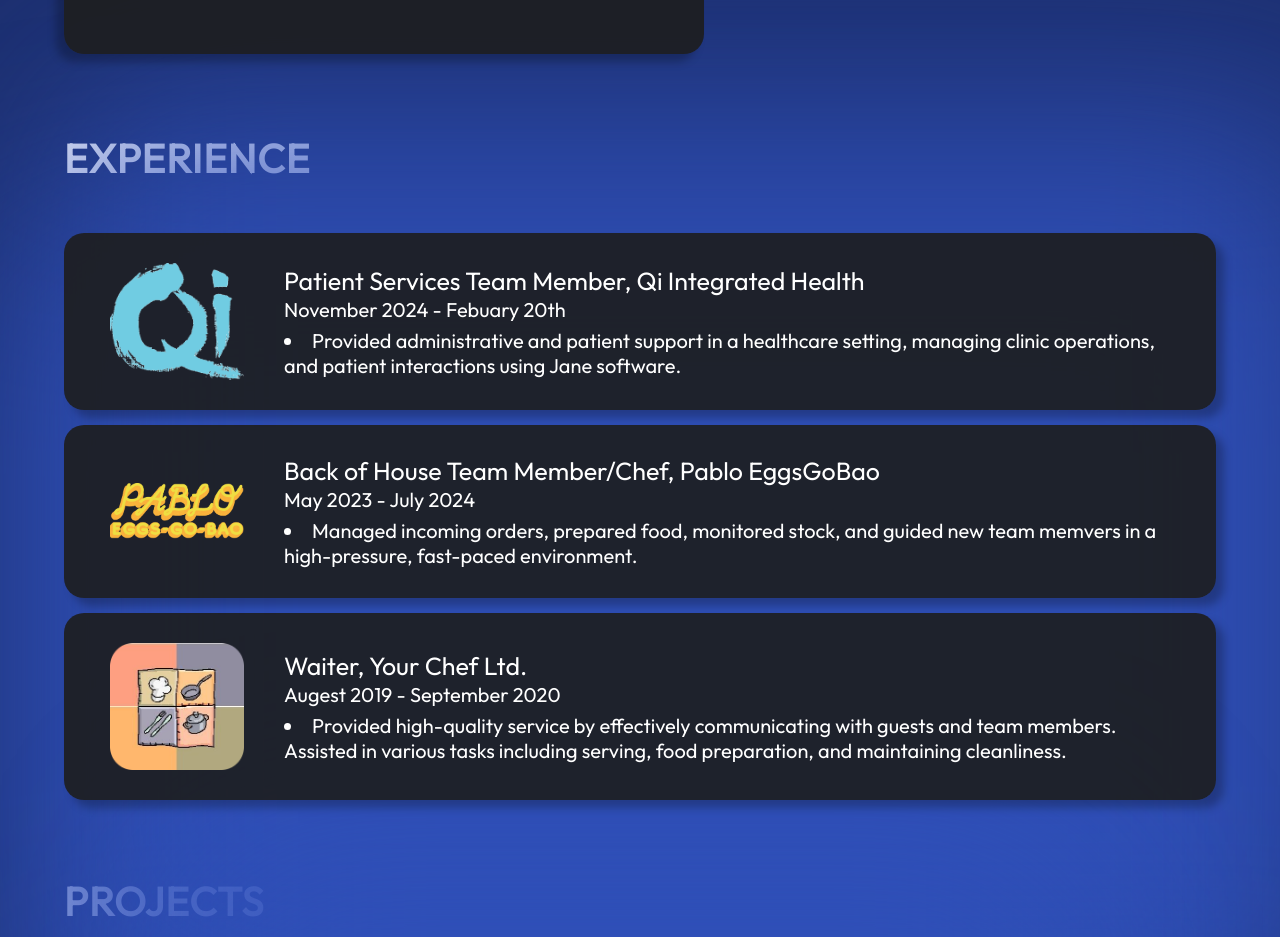
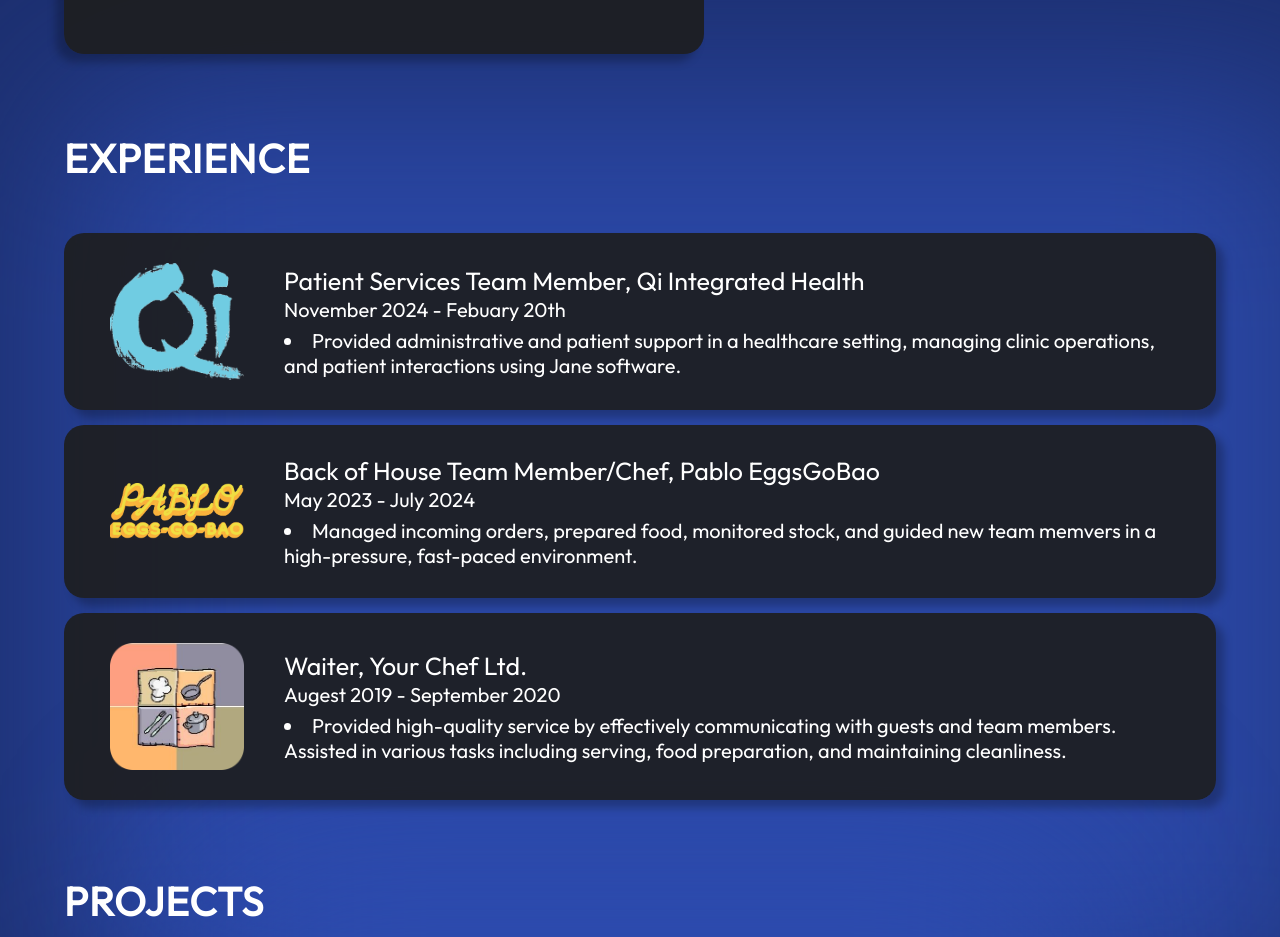
Before and after one commit to Alex45674/readwriteright, a React (Vite) app: page / in a window 1280 px wide. Shown: the part 1860-2797 px from the top of the page. Built offline with nearby package versions, Linux system fonts and the light colour scheme.

Commit message:
Update - fixed blur overlap ACTUALLY

```diff
--- a/src/components/About/About.module.css
+++ b/src/components/About/About.module.css
@@ -3,7 +3,7 @@
 .container {
     display: flex;
     flex-direction: row;
-    z-index: 2;
+    z-index: 1;
 }
 
 .container2 {
@@ -26,6 +26,7 @@
     letter-spacing: 1px;
     text-transform: uppercase;
     z-index: 1;
+    position: relative;
 }
 
 .content {
--- a/src/components/Experience/Experience.module.css
+++ b/src/components/Experience/Experience.module.css
@@ -10,11 +10,12 @@
 
 .title {
     color: var(--color-text);
-    z-index: 1;
+    z-index: 5;
     font-size: 40px;
     font-weight: 700;
     letter-spacing: 1px;
     text-transform: uppercase;
+    position: relative;
 }
 
 .content {
@@ -276,7 +277,7 @@
         border-radius: 70px;
         background: rgba(49, 82, 189, 0.7);
         filter: blur(100px);
-        z-index: 0;
+        z-index: -1;
     }
 
 }
--- a/src/components/Hero/Hero.module.css
+++ b/src/components/Hero/Hero.module.css
@@ -35,6 +35,8 @@
     );
     -webkit-text-fill-color: transparent;
     -webkit-background-clip: text;
+    z-index: 1;
+    position: relative;
 }
 
 .description {
--- a/src/components/Projects/Projects.module.css
+++ b/src/components/Projects/Projects.module.css
@@ -15,6 +15,7 @@
     letter-spacing: 1px;
     text-transform: uppercase;
     z-index: 1;
+    position: relative;
 }
 
 .projects {
```
